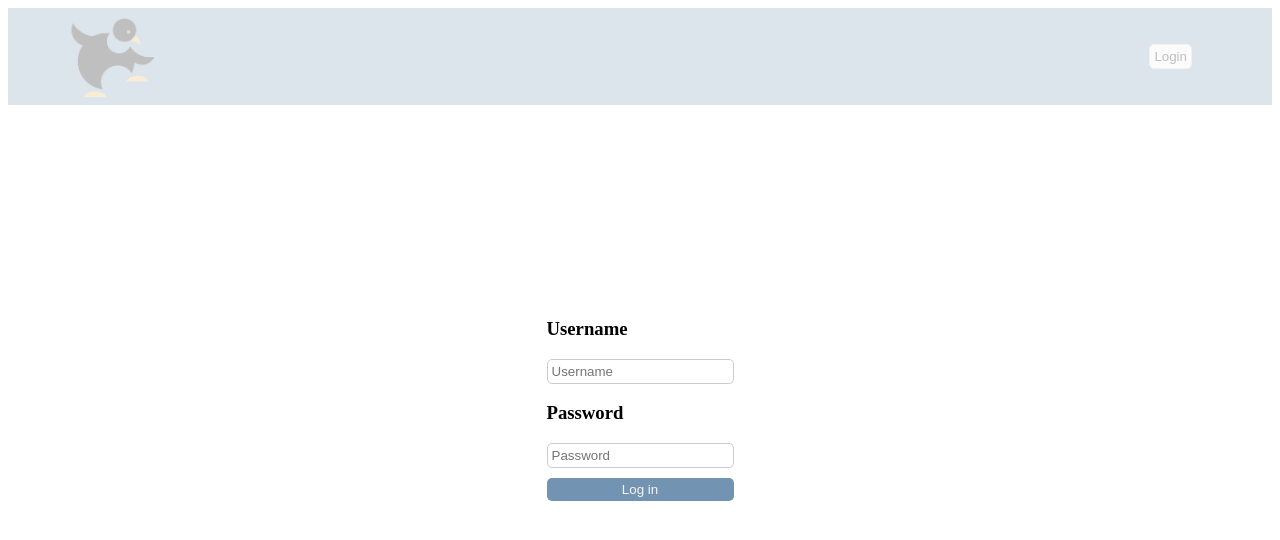
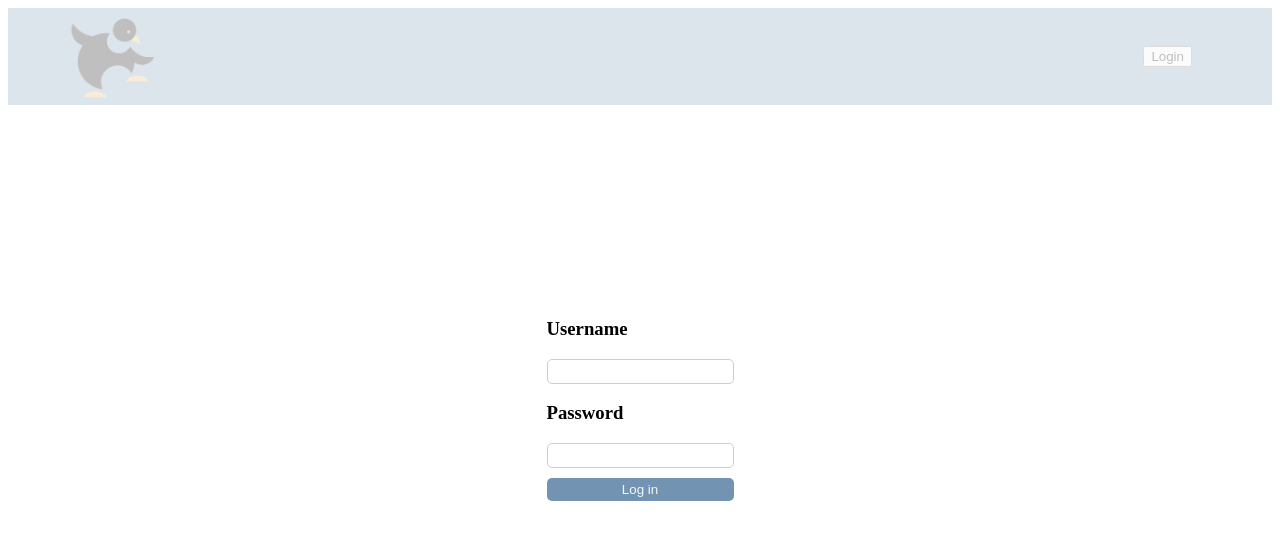
Before and after one commit to Kristin611/huddle, a React (Vite) app in the folder client/: page / in a window 1280 px wide. Both pictures are taken after a click on the button "Login". Shown: the top 540 px of the page. Built offline with nearby package versions, Linux system fonts and the light colour scheme.

Commit message:
edited loginModal CSS properties

```diff
--- a/client/src/components/LoginModal/LoginModal.css
+++ b/client/src/components/LoginModal/LoginModal.css
@@ -8,14 +8,14 @@
 
 }
 
-form {
+.loginForm {
     display: flex;
     flex-direction: column;
 
 
 }
 
-input, button {
+.loginInput {
     padding: 4px;
     border-radius: 5px;
     border: 1px solid #ccc;
@@ -28,6 +28,7 @@ input, button {
     color: whitesmoke;
     border: none;
     border-radius: 5px;
+    padding: 4px;
     cursor: pointer;
 }
 
--- a/client/src/components/LoginModal/index.jsx
+++ b/client/src/components/LoginModal/index.jsx
@@ -27,14 +27,14 @@ const LoginModal = ({ isOpen, onClose }) => {
     <>
         <Modal className='modal' isOpen={isOpen} onRequestClose={onClose}>
             {/* <h2>Enter Your Credentials:</h2> */}
-            <form onSubmit={handleSubmit}>
+            <form className='loginForm' onSubmit={handleSubmit}>
                 <h3>Username</h3>
                 <input
                     value={username}
                     name="username"
                     onChange={handleUsernameChange}
                     type='text'
-                    placeholder='Username'
+                    className='loginInput'
                 />
                 <h3>Password</h3>
                 <input
@@ -42,7 +42,7 @@ const LoginModal = ({ isOpen, onClose }) => {
                     name='password'
                     onChange={handlePasswordChange}
                     type='text'
-                    placeholder='Password'
+                    className='loginInput'
                 />
                 <button className='loginBtn' type='submit'>
                     Log in
```
